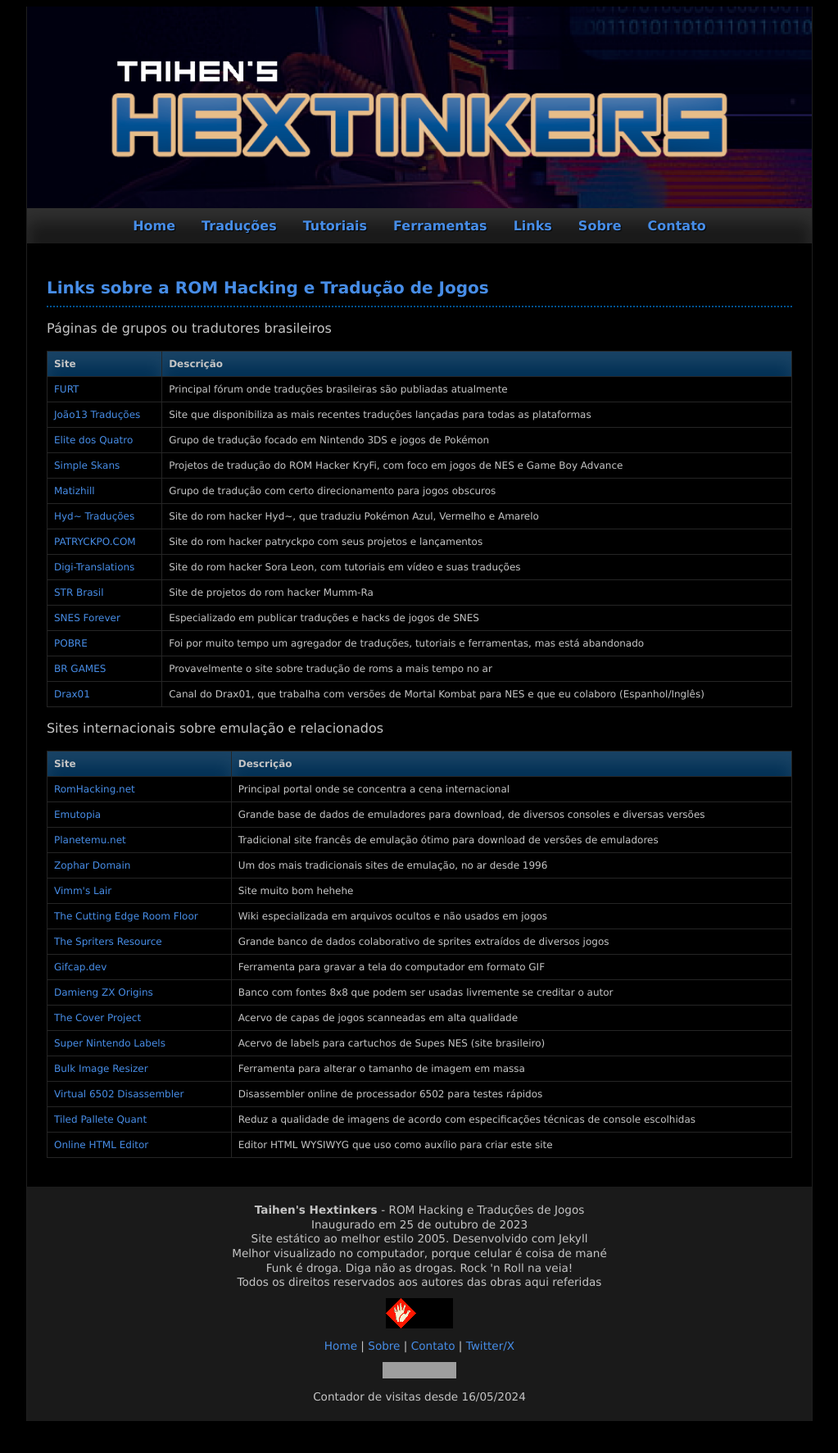
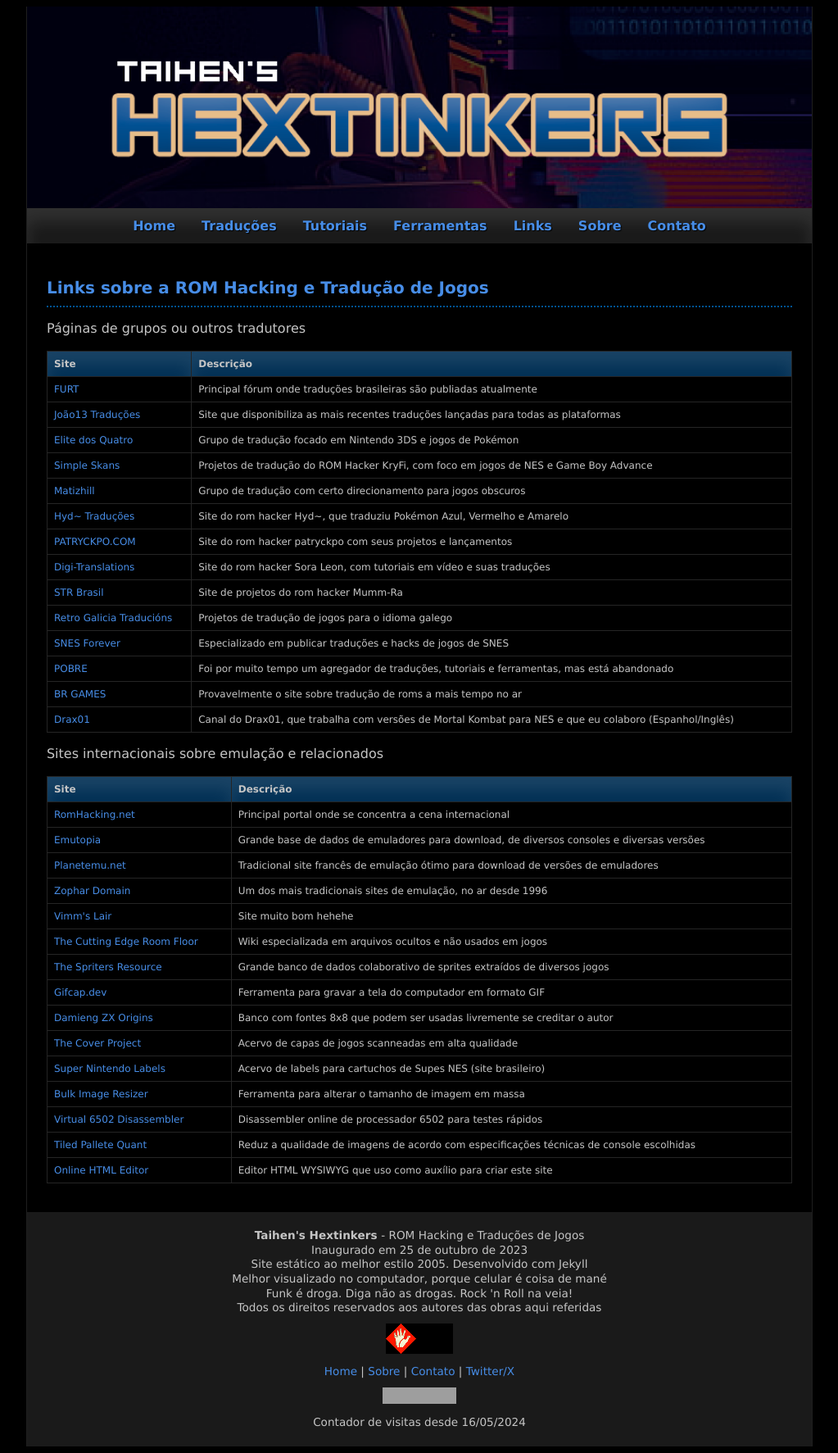
Before and after one commit to taihendarou/hextinkers, a Jekyll site: the page built from links.md, in a window 1280 px wide. Shown: the whole page at 82% size, without its empty margins (128-1151 px from the left). Built offline with Jekyll 4.4.1, drawn with Linux system fonts in a browser that asks for light colours; before the commit the page ends 1742 px from its top, so only the background shows below that; grey boxes are pictures that could not be loaded.

Commit message:
Site update

```diff
--- a/links.md
+++ b/links.md
@@ -3,7 +3,7 @@
 title: "Links sobre a ROM Hacking e Tradução de Jogos"
 ---
 
-Páginas de grupos ou tradutores brasileiros
+Páginas de grupos ou outros tradutores
 
 <table class="tabela">
       <tbody><tr>
@@ -45,6 +45,10 @@
       <tr>
         <td><a href="https://strbrgames.blogspot.com/" target="_blank">STR Brasil</a></td>
         <td>Site de projetos do rom hacker Mumm-Ra</td>
+      </tr>
+      <tr>
+        <td><a href="https://retrogaliciatraducions.blogspot.com/" target="_blank">Retro Galicia Traducións</a></td>
+        <td>Projetos de tradução de jogos para o idioma galego</td>
       </tr>
       <tr>
         <td><a href="https://www.snesforever.com.br/" target="_blank">SNES Forever</a></td>
```
